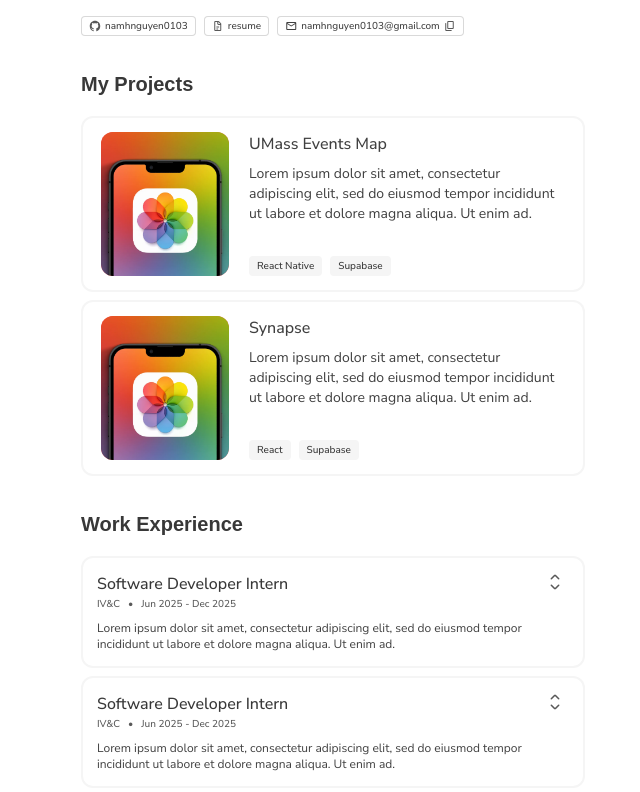
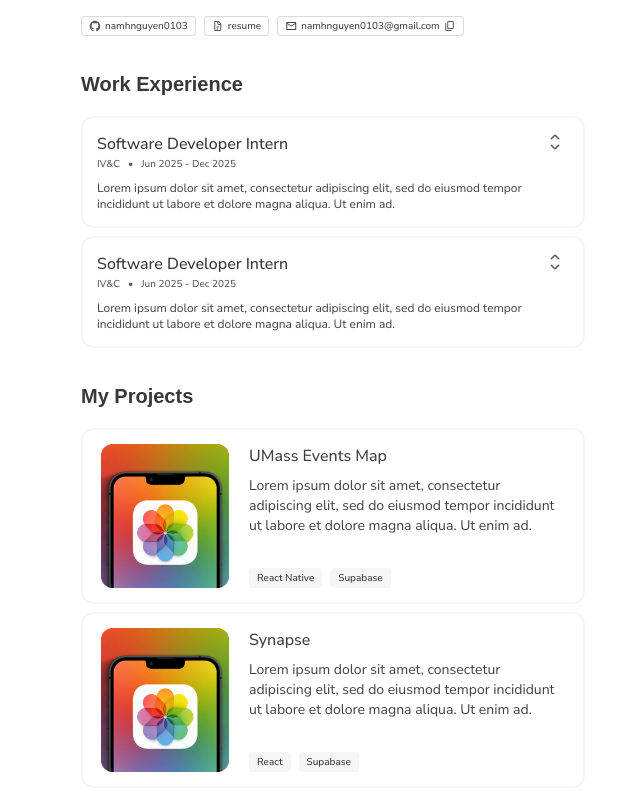
Before and after one commit to namhnguyen0103/nam-nguyen-portfolio, a Next.js app: page / in a window 1280 px wide. Shown: the part 328-1120 px from the top of the page, without its empty margins (307-947 px from the left). Built offline with nearby package versions, Linux system fonts and the light colour scheme; a web font is replaced by a local one.

Commit message:
Update page.tsx

```diff
--- a/app/page.tsx
+++ b/app/page.tsx
@@ -50,14 +50,6 @@ export default function Home() {
         </div>
       </div>
 
-      {/* PROJECT SECTION */}
-      <div className="mt-8">
-          <h2 className="text-title-L-brand">My Projects</h2>
-          <div className="flex flex-col mt-4 gap-2">
-            {projects.map((proj) => <ProjectCard key={proj.name} name={proj.name} description={proj.description} img={proj.img} tags={proj.tags}/>)}
-          </div>
-      </div>
-
       {/* WORK EXPERIENCE SECTION */}
       <div className="mt-8">
         <h2 className="text-title-L-brand">Work Experience</h2>
@@ -105,6 +97,14 @@ export default function Home() {
             </div>
           } />
         </div>
+      </div>
+
+      {/* PROJECT SECTION */}
+      <div className="mt-8">
+          <h2 className="text-title-L-brand">My Projects</h2>
+          <div className="flex flex-col mt-4 gap-2">
+            {projects.map((proj) => <ProjectCard key={proj.name} name={proj.name} description={proj.description} img={proj.img} tags={proj.tags}/>)}
+          </div>
       </div>
 
       {/* CONTACTS SECTION */}
```
